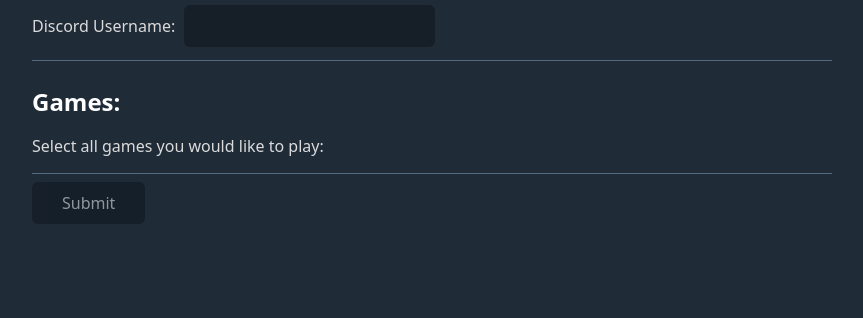
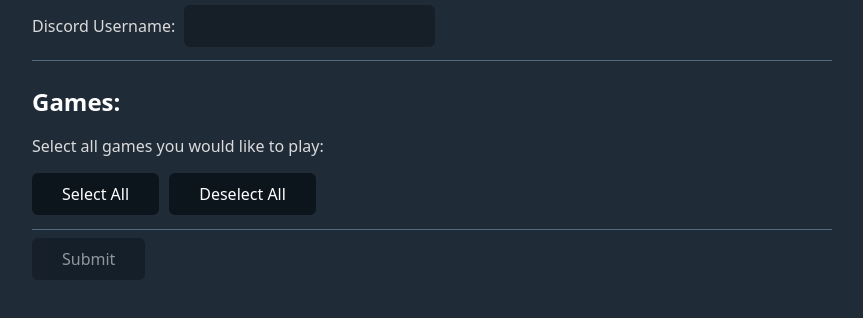
Before and after one commit to resonym/community-night, a plain HTML site: page index.html in a window 1280 px wide. Shown: the part 94-412 px from the top of the page, without its empty margins (208-1071 px from the left). Drawn offline with nearby package versions, Linux system fonts and the light colour scheme.

Commit message:
Hide the select/deselect all buttons for viewing

```diff
--- a/index.html
+++ b/index.html
@@ -21,6 +21,10 @@
 		<p>
 			Select all games you would like to play:
 		</p>
+		<div v-if="!view_games">
+			<button @click.stop="select_all">Select All</button>
+			<button @click.stop="deselect_all">Deselect All</button>
+		</div>
 		<div
 			class="game"
 			v-for="game in games"
```
